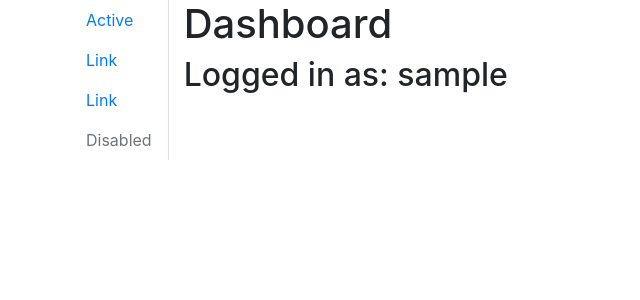
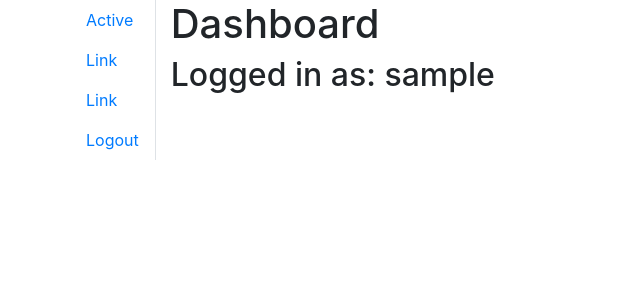
Before and after one commit to HarryTranAU/bugtracker, a Flask app: page /dashboard in a window 1280 px wide. Shown: the top 300 px of the page, without its empty margins (0-640 px from the left). Run offline with Flask 2, Linux system fonts and the light colour scheme; the visitor is signed in with stand-in values (Sample User, id 1); data comes from the database, SQL or seed files in the repository; some libraries are stand-ins or nearby versions.

Commit message:
added logout link

```diff
--- a/src/templates/base.html
+++ b/src/templates/base.html
@@ -10,12 +10,14 @@
     <body>
         <div class="container">
             <div class="row">
+                {% if current_user.is_authenticated %}
                 <nav class="nav border-right flex-column">
                     <a class="nav-link active" href="#">Active</a>
                     <a class="nav-link" href="#">Link</a>
                     <a class="nav-link" href="#">Link</a>
-                    <a class="nav-link disabled" href="#" tabindex="-1" aria-disabled="true">Disabled</a>
+                    <a class="nav-link" href="{{ url_for('user.logout') }}">Logout</a>
                 </nav>
+                {% endif %}
                 <div class="container col">
                     {% block content %}
                     {% endblock %}
```
